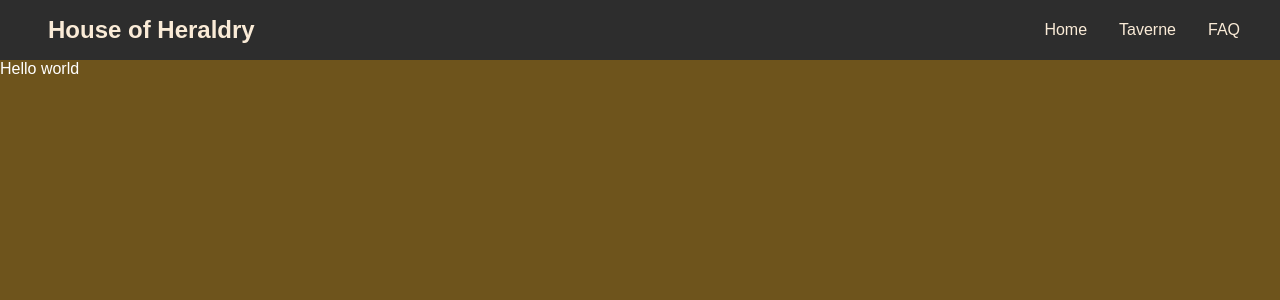
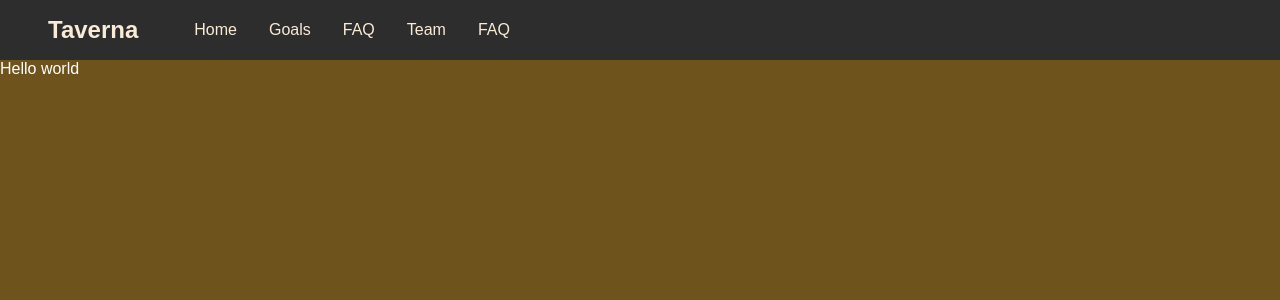
Before and after one commit to anschauf/wuschelkopf-frontend, a React (Create React App) app: page / in a window 1280 px wide. Shown: the top 300 px of the page. Built offline with nearby package versions, Linux system fonts and the light colour scheme.

Commit message:
Navbar without Sidebar is set

```diff
--- a/src/App.tsx
+++ b/src/App.tsx
@@ -1,13 +1,19 @@
-import React from 'react';
+import React, {useState} from 'react';
 import { BrowserRouter } from 'react-router-dom';
 import './App.css';
 import NavBar from "./components/Navbar";
 
 function App() {
+    const [isOpen, setIsOpen] = useState<boolean>(false)
+
+    const toggleIsOpen = () => {
+        setIsOpen(!isOpen)
+    }
+
   return (
     <div className="App">
         <BrowserRouter>
-            <NavBar />
+            <NavBar toggleIsOpen={toggleIsOpen}/>
             Hello world
         </BrowserRouter>
 
--- a/src/components/Navbar/NavBarElements.ts
+++ b/src/components/Navbar/NavBarElements.ts
@@ -25,7 +25,6 @@ export const Nav = styled.nav`
 
 export const NavBarContainer = styled.div`
   display: flex;
-  justify-content: space-between;
   height: ${navbarSize};
   z-index: 1;
   width: 100%;
@@ -70,8 +69,7 @@ export const NavMenu = styled.ul`
   align-items: center;
   list-style: none;
   text-align: center;
-  // adjust the Menu so it is in the middle of the page
-  margin-left: -150px;
+  margin-left: 40px;
 
   @media screen and (max-width: 768px) {
     display: none;
@@ -82,20 +80,6 @@ export const NavItem = styled.li`
     height: ${navbarSize};
 `
 
-// export const NavLinks = styled(NavLink)`
-//   color: ${myColors.old_white};
-//   display: flex;
-//   align-items: center;
-//   text-decoration: none;
-//   padding: 0 1rem;
-//   height: 100%;
-//   cursor: pointer;
-//
-//   &.active {
-//     border-bottom: 5px solid ${myColors.primary};
-//   }
-// `
-
 export const NavLinks = styled(LinkScroll)`
     color: ${myColors.old_white};
     display: flex;
@@ -105,8 +89,13 @@ export const NavLinks = styled(LinkScroll)`
     height: 100%;
     cursor: pointer;
 
-    &.active {
-        border-bottom: 5px solid ${myColors.primary};
+    &:active {
+        border-bottom: 5px solid ${myColors.white};
+    }
+
+    &:hover{
+      transition: all 0.2s ease-in-out;
+      color: ${myColors.white};
     }
 `
 
--- a/src/components/Navbar/index.tsx
+++ b/src/components/Navbar/index.tsx
@@ -3,27 +3,34 @@ import {FaBars, FaUser} from 'react-icons/fa';
 import {Nav, NavBarContainer, NavLogo, MobileIcon, NavMenu, NavItem, NavLinks, NavBtn, NavBtnLink} from "./NavBarElements";
 
 export interface INavBar {
-    // toggleIsOpen: () => void
+    toggleIsOpen: () => void
 }
 
 export default function NavBar(props: INavBar) {
+    const { toggleIsOpen } = props
     return (
         <>
             <Nav>
                 <NavBarContainer>
-                    <NavLogo to={"/"} children={"House of Heraldry"} />
-{/*                    <MobileIcon onClick={toggleIsOpen}>
+                    <NavLogo to={"/"} children={"Taverna"} />
+                    <MobileIcon onClick={toggleIsOpen}>
                         <FaBars />
-                    </MobileIcon>*/}
+                    </MobileIcon>
                     <NavMenu>
                         <NavItem>
                             <NavLinks to={"/Test"}>Home</NavLinks>
                         </NavItem>
                         <NavItem>
-                            <NavLinks to={"/taverne"}>Taverne</NavLinks>
+                            <NavLinks to={"goals"}>Goals</NavLinks>
                         </NavItem>
                         <NavItem>
-                            <NavLinks to={"/faq"}>FAQ</NavLinks>
+                            <NavLinks to={"rarity"}>FAQ</NavLinks>
+                        </NavItem>
+                        <NavItem>
+                            <NavLinks to={"team"}>Team</NavLinks>
+                        </NavItem>
+                        <NavItem>
+                            <NavLinks to={"faq"}>FAQ</NavLinks>
                         </NavItem>
                     </NavMenu>
                 </NavBarContainer>
```
